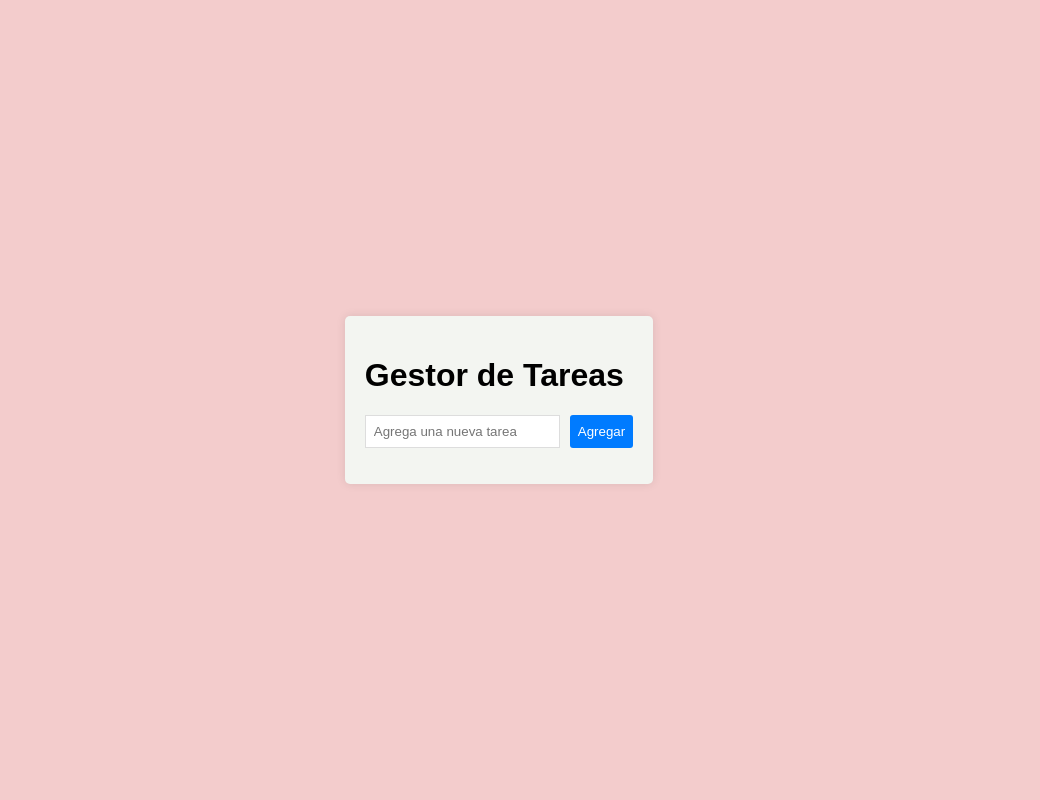
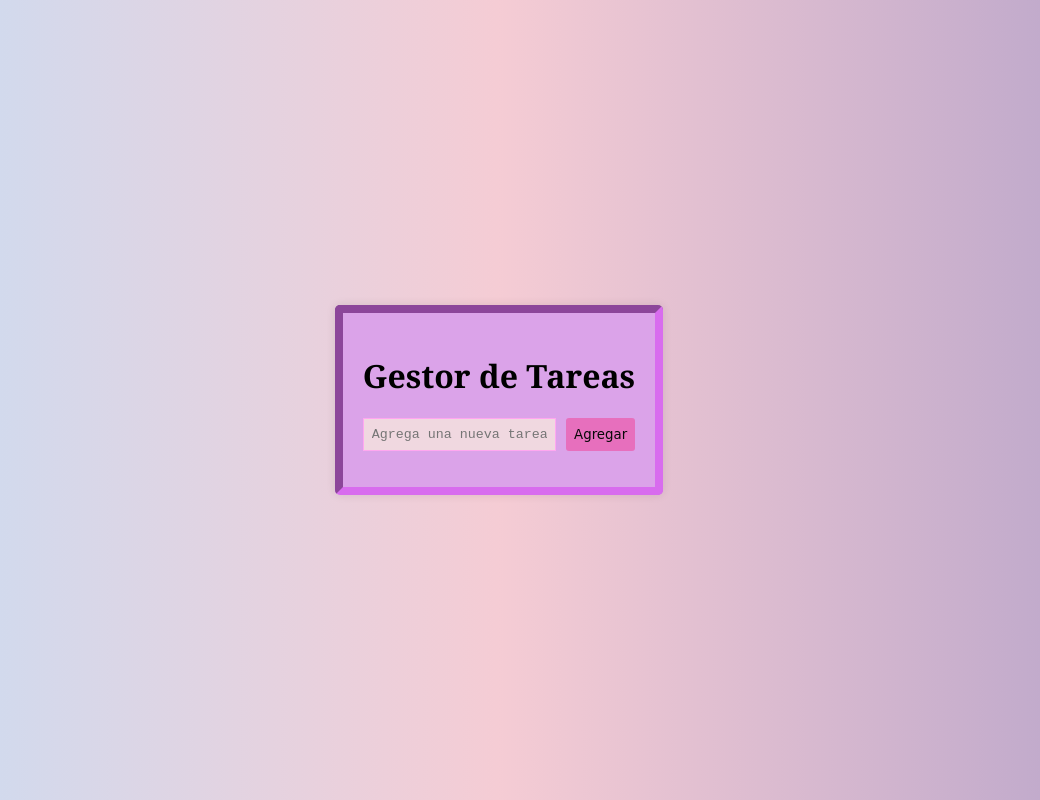
Before and after one commit to brendaaromeror/gestortareas, a website built with webpack: page dist/index.html in a window 1280 px wide. Shown: the whole page, without its empty margins (141-1181 px from the left). Built offline with nearby package versions, Linux system fonts and the light colour scheme.

Commit message:
Cambios con estilos

```diff
--- a/src/styles.css
+++ b/src/styles.css
@@ -1,7 +1,7 @@
 /*Estilos generales*/
 body {
     font-family: Arial, Helvetica, sans-serif;
-    background-color:#f3cccc;
+    background: linear-gradient(90deg, hsla(211, 66%, 87%, 1) 0%, hsla(348, 67%, 88%, 1) 50%, hsla(272, 26%, 72%, 1) 100%);
     margin: 0;
     padding: 0;
     height: 100vh;
@@ -12,7 +12,9 @@ body {
 
 /*Estilos para el contenedor principal */
 #app {
-    background-color: rgb(243, 245, 241);
+    border: rgb(216, 108, 238) 8px inset;
+    font-family: Georgia, 'Times New Roman', Times, serif;
+    background-color: rgb(219, 163, 233);
     padding: 20px;
     border-radius: 5px;
     box-shadow: 0 0 10px rgba(0, 0, 0, 0.1);
@@ -26,21 +28,25 @@ form {
 
 /* Estilos al input */
 input {
+    font-family: 'Courier New', Courier, monospace;
+    color: black;
+    background-color: rgb(240, 216, 224);
     width: 75%;
     padding: 8px;
     margin-right: 10px;
-    border: 1px solid #ddd;
+    border: 1px solid #ffa7f0;
     border-radius: 3xp;
 }
 
 /*Estilos al botón*/
 button {
+    font-family: cursive;
     padding: 5px 8px;
-    background-color: #007bff;
-    color: white;
+    background-color: #e76fbd;
+    color: rgb(8, 8, 8);
     border: none;
     border-radius: 3px;
-    cursor: pointer;
+    cursor: all-scroll;
 }
 
 /* Estilos para la lista */
@@ -49,9 +55,11 @@ ul {
     padding: 0;
 }
 
-/* Estilos para el elemento de la lita*/
+/* Estilos para el elemento de la lista*/
 li {
-    background-color: #f4f4f4;
+    font-family: cursive;
+    border: rgb(236, 86, 179) 8px inset;
+    background-color: #f7b9de;
     padding: 10%;
     border: 1 px solid #ddd;
     margin-top: 10 px;
```
Also changed, not shown: imagenes/flores.jpg (added).
